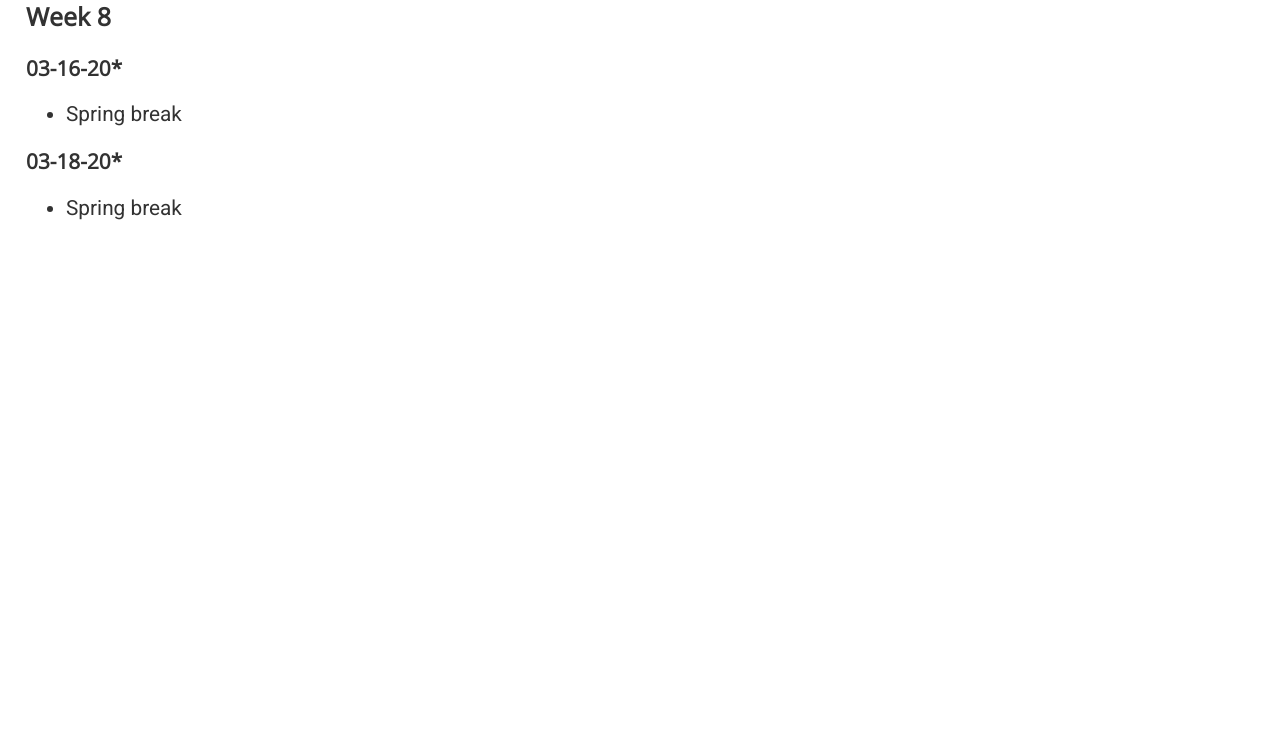
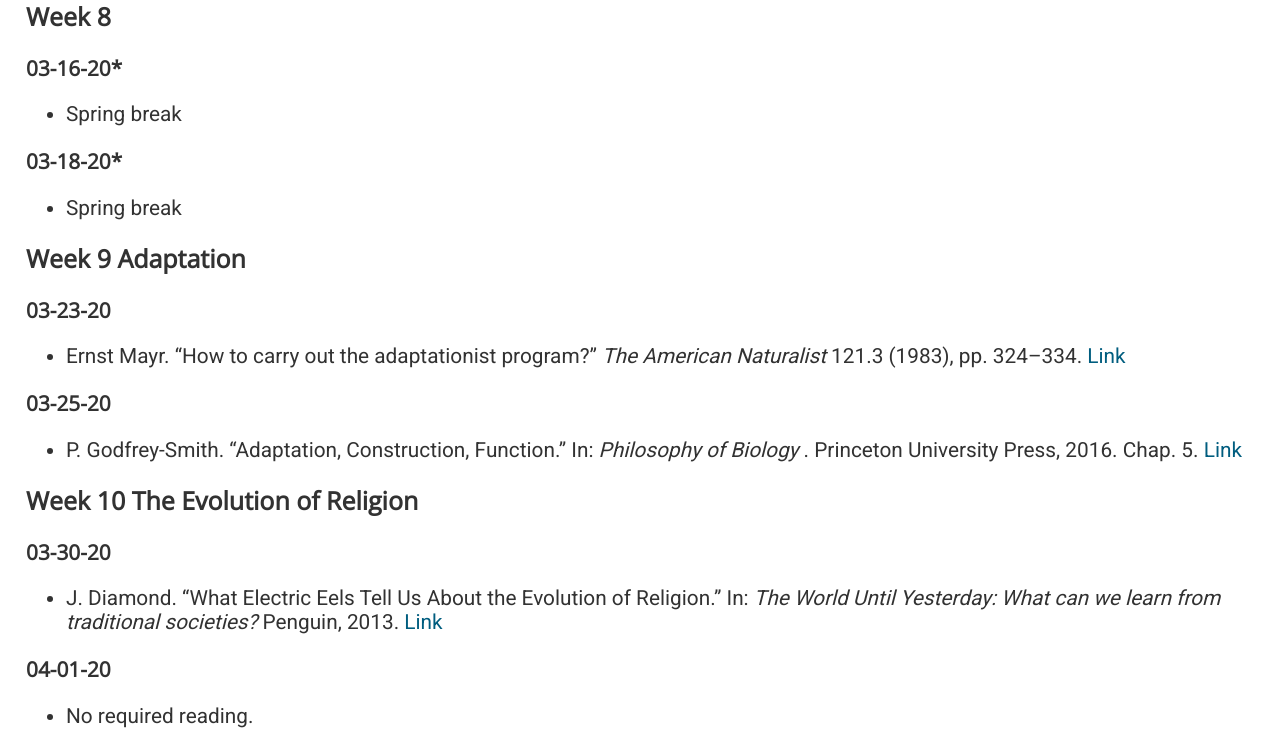
Before and after one commit to makp/website, a Flask app: page /schedule3 in a window 1280 px wide. Shown: the part 2194-2943 px from the top of the page. Before the commit the page ends 2414 px from the top, so only its background shows below. Run offline with Flask 2, Linux system fonts and the light colour scheme.

Commit message:
add link to phil212 readings before paper 2

```diff
--- a/templates/includes/schedule_s20_phil212.html
+++ b/templates/includes/schedule_s20_phil212.html
@@ -458,4 +458,103 @@
    Spring break
   </li>
  </ul>
+ <!--l. 114-->
+ <p class="noindent">
+ </p>
+ <h4 class="subsectionHead" id="Week9">
+  <span class="titlemark">
+   Week 9
+  </span>
+  <a id="x1-25000Week 9">
+  </a>
+  Adaptation
+ </h4>
+ <!--l. 115-->
+ <p class="noindent">
+ </p>
+ <h5 class="likesubsubsectionHead">
+  <a id="x1-26000Week 9">
+  </a>
+  03-23-20
+ </h5>
+ <ul class="itemize1">
+  <li class="itemize">
+   Ernst Mayr. “How to carry out the adaptationist program?”
+   <em>
+    The American
+     Naturalist
+   </em>
+   121.3 (1983), pp. 324–334.
+   <a href="https://tu-my.sharepoint.com/:b:/g/personal/mpedroso_towson_edu/EdfGjB1C8hVKktN24Hr9ryQBGF9D6Xci-c6Lg4osYjXMjg?e=ebdz8l">
+    Link
+   </a>
+  </li>
+ </ul>
+ <!--l. 120-->
+ <p class="noindent">
+ </p>
+ <h5 class="likesubsubsectionHead">
+  <a id="x1-27000Week 9">
+  </a>
+  03-25-20
+ </h5>
+ <ul class="itemize1">
+  <li class="itemize">
+   P. Godfrey-Smith. “Adaptation, Construction, Function.” In:
+   <em>
+    Philosophy
+     of Biology
+   </em>
+   . Princeton University Press, 2016. Chap. 5.
+   <a href="https://tu-my.sharepoint.com/:b:/g/personal/mpedroso_towson_edu/EfY8yINxJE9MtuqgqPsaRA8BZLBHe2p9t4JJA33uhaobKg?e=cuQfDc">
+    Link
+   </a>
+  </li>
+ </ul>
+ <!--l. 126-->
+ <p class="noindent">
+ </p>
+ <h4 class="subsectionHead" id="Week10">
+  <span class="titlemark">
+   Week 10
+  </span>
+  <a id="x1-28000Week 10">
+  </a>
+  The Evolution of Religion
+ </h4>
+ <!--l. 127-->
+ <p class="noindent">
+ </p>
+ <h5 class="likesubsubsectionHead">
+  <a id="x1-29000Week 10">
+  </a>
+  03-30-20
+ </h5>
+ <ul class="itemize1">
+  <li class="itemize">
+   J. Diamond. “What Electric Eels Tell Us About the Evolution of Religion.”
+     In:
+   <em>
+    The  World  Until  Yesterday:  What  can  we  learn  from  traditional
+     societies?
+   </em>
+   Penguin, 2013.
+   <a href="https://tu-my.sharepoint.com/:b:/g/personal/mpedroso_towson_edu/EWJgy1UzNBZBpUSX2hCCD6oBPMtmqGuA2W8QkjcRF0yC2A?e=4WdnuY">
+    Link
+   </a>
+  </li>
+ </ul>
+ <!--l. 132-->
+ <p class="noindent">
+ </p>
+ <h5 class="likesubsubsectionHead">
+  <a id="x1-30000Week 10">
+  </a>
+  04-01-20
+ </h5>
+ <ul class="itemize1">
+  <li class="itemize">
+   No required reading.
+  </li>
+ </ul>
 </div>
```
Also changed, not shown: latex/schedules/schedule_s20_phil212/schedule_s20_phil212.html (+42 -0 lines), 2 other files.
